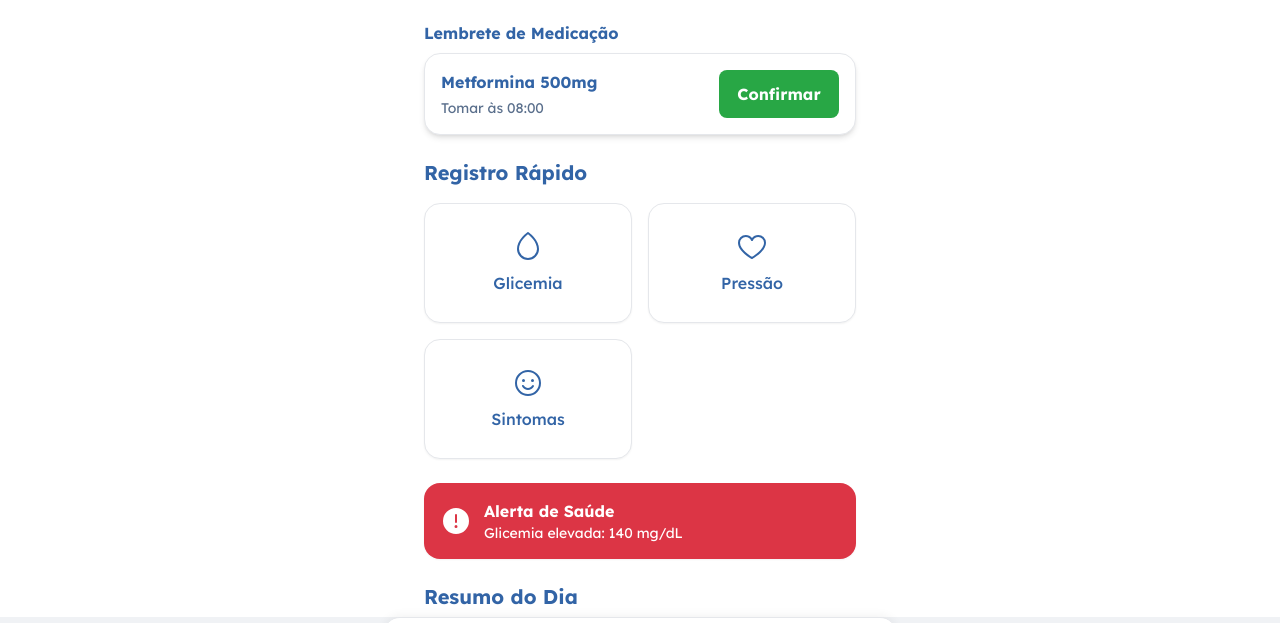
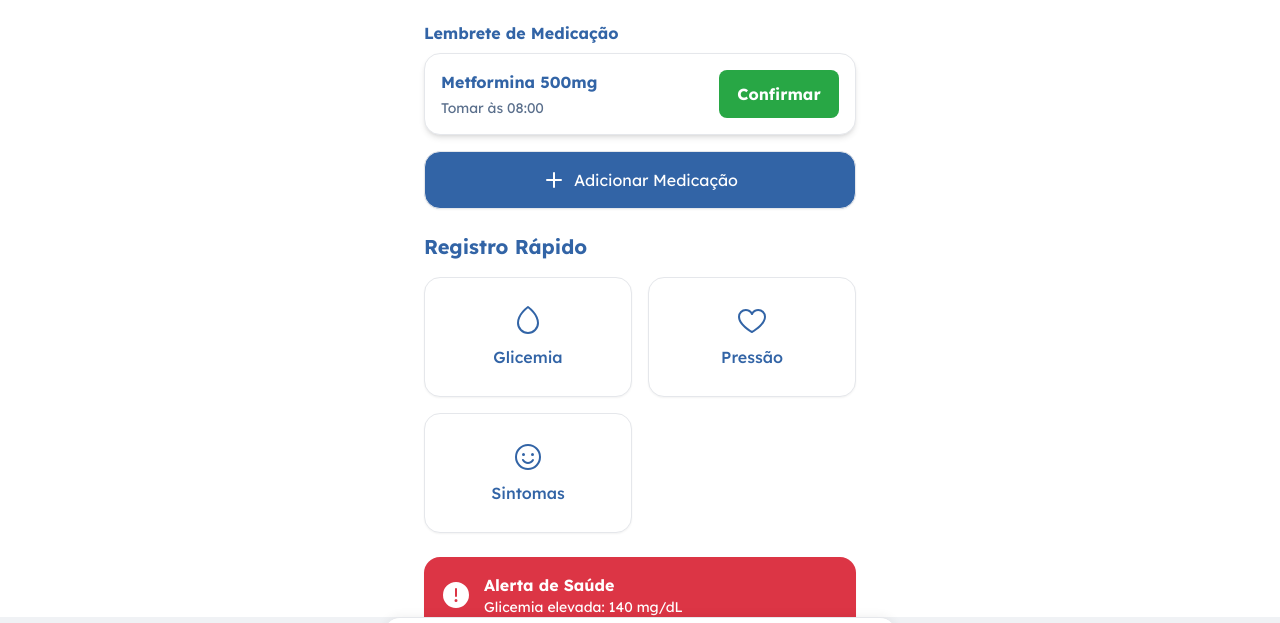
Before and after one commit to maafxx2025/Monitoramento-de-Saude, a plain HTML site: page Frontend/Tela Inicial/index.html in a window 1280 px wide. Shown: the part 103-726 px from the top of the page. Drawn offline with nearby package versions, Linux system fonts and the light colour scheme.

Commit message:
Botão de Adicionar Lembrete de Medicação

```diff
--- a/Frontend/Tela Inicial/index.html
+++ b/Frontend/Tela Inicial/index.html
@@ -46,8 +46,9 @@
                 Lembrete de Medicação
             </h3>
 
-            <section class="mb-6 rounded-2xl bg-white border border-gray-200 p-4 shadow-md">
-                <div class="flex items-center justify-between gap-4">
+            <section class="mb-6">
+                <div
+                    class="flex items-center justify-between gap-4 mb-4 rounded-2xl bg-white border border-gray-200 p-4 shadow-md">
                     <div class="flex flex-col gap-1">
                         <p class="text-base font-bold text-[var(--primary-color)]">Metformina 500mg</p>
                         <p class="text-sm text-[var(--dark-gray)]">Tomar às 08:00</p>
@@ -58,7 +59,19 @@
                         <span>Confirmar</span>
                     </button>
                 </div>
+
+                <!-- Botão de adicionar nova consulta -->
+                <button id="NewConsulta"
+                    class="w-full rounded-2xl p-4 border border-gray-200 shadow-sm flex items-center justify-center gap-2 text-white hover:bg-blue-700 transition-colors">
+                    <svg xmlns="http://www.w3.org/2000/svg" width="24" height="24" viewBox="0 0 24 24" fill="none"
+                        stroke="currentColor" stroke-width="2" stroke-linecap="round" stroke-linejoin="round">
+                        <line x1="12" y1="5" x2="12" y2="19"></line>
+                        <line x1="5" y1="12" x2="19" y2="12"></line>
+                    </svg>
+                    <span>Adicionar Medicação</span>
+                </button>
             </section>
+
             <section class="mb-6">
                 <h2 class="mb-4 text-xl font-bold text-[var(--primary-color)]">Registro Rápido</h2>
                 <div class="grid grid-cols-2 gap-4">
@@ -256,37 +269,7 @@
             </nav>
         </div>
     </div>
-
-    <script>
-        document.addEventListener("DOMContentLoaded", function () {
-            const greetingElement = document.getElementById("greeting");
-
-            function updateGreeting() {
-                const hour = new Date().getHours();
-                let message = "";
-
-                if (hour >= 5 && hour < 12) {
-                    message = "Bom dia,";
-                } else if (hour >= 12 && hour < 18) {
-                    message = "Boa tarde,";
-                } else {
-                    message = "Boa noite,";
-                }
-
-                // Só atualiza se mudar, evitando re-render desnecessário
-                if (greetingElement.textContent !== message) {
-                    greetingElement.textContent = message;
-                }
-            }
-
-            // Atualiza imediatamente ao carregar
-            updateGreeting();
-
-            // Atualiza a cada 60 segundos
-            setInterval(updateGreeting, 60 * 2 * 1000);
-        });
-    </script>
-
+    <script src="script.js"></script>
 </body>
 
 </html>
--- /dev/null
+++ b/Frontend/Tela Inicial/script.js
@@ -0,0 +1,27 @@
+document.addEventListener("DOMContentLoaded", function () {
+    const greetingElement = document.getElementById("greeting");
+
+    function updateGreeting() {
+        const hour = new Date().getHours();
+        let message = "";
+
+        if (hour >= 5 && hour < 12) {
+            message = "Bom dia,";
+        } else if (hour >= 12 && hour < 18) {
+            message = "Boa tarde,";
+        } else {
+            message = "Boa noite,";
+        }
+
+        // Só atualiza se mudar, evitando re-render desnecessário
+        if (greetingElement.textContent !== message) {
+            greetingElement.textContent = message;
+        }
+    }
+
+    // Atualiza imediatamente ao carregar
+    updateGreeting();
+
+    // Atualiza a cada 60 segundos
+    setInterval(updateGreeting, 60 * 2 * 1000);
+});
```
